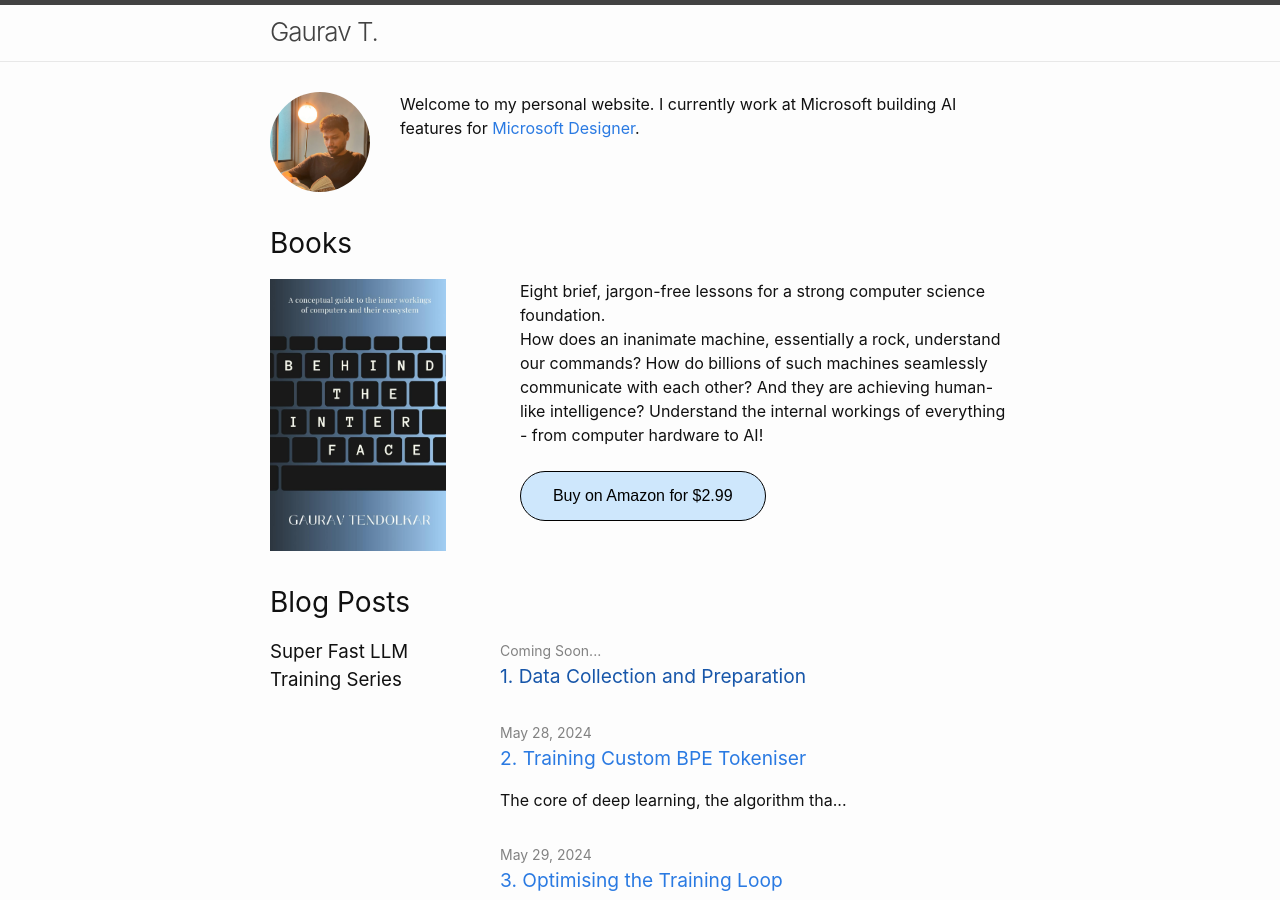
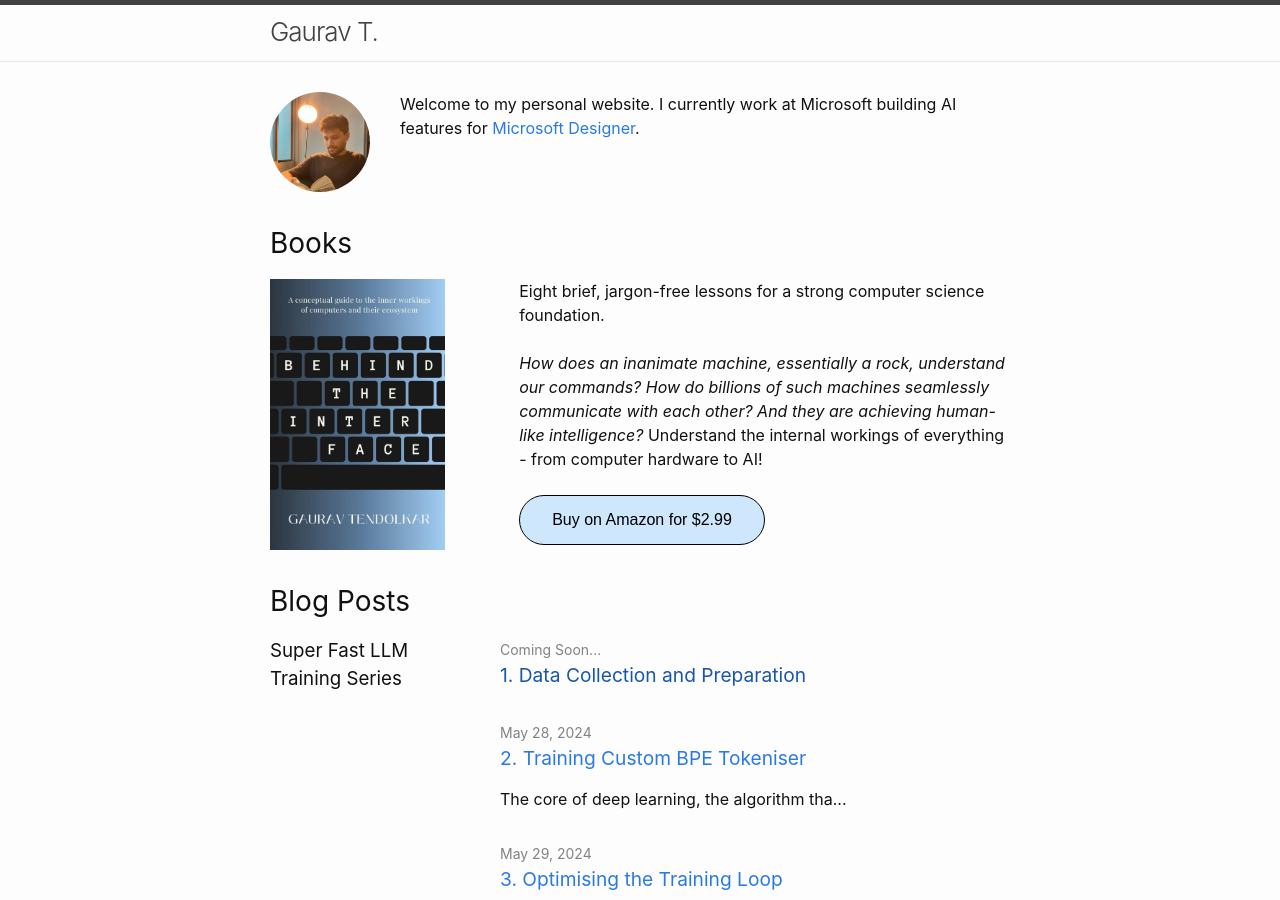
Before and after one commit to gauravtendolkar/gauravtendolkar.github.io, a Jekyll site: the page built from docs/index.markdown, in a window 1280 px wide and 900 px high. Built offline with Jekyll 4.4.1, drawn with Linux system fonts in a browser that asks for light colours.

Commit message:
update description

```diff
--- a/docs/_layouts/home.html
+++ b/docs/_layouts/home.html
@@ -22,8 +22,9 @@ layout: default
         Eight brief, jargon-free lessons for a strong computer science
         foundation.
         <br />
-        How does an inanimate machine, essentially a rock, understand our commands? How do billions of such machines
-        seamlessly communicate with each other? And they are achieving human-like intelligence? Understand the internal
+        <br />
+        <i>How does an inanimate machine, essentially a rock, understand our commands? How do billions of such machines
+        seamlessly communicate with each other? And they are achieving human-like intelligence?</i> Understand the internal
         workings of everything - from computer hardware to AI!
       </div>
       <br />
```
